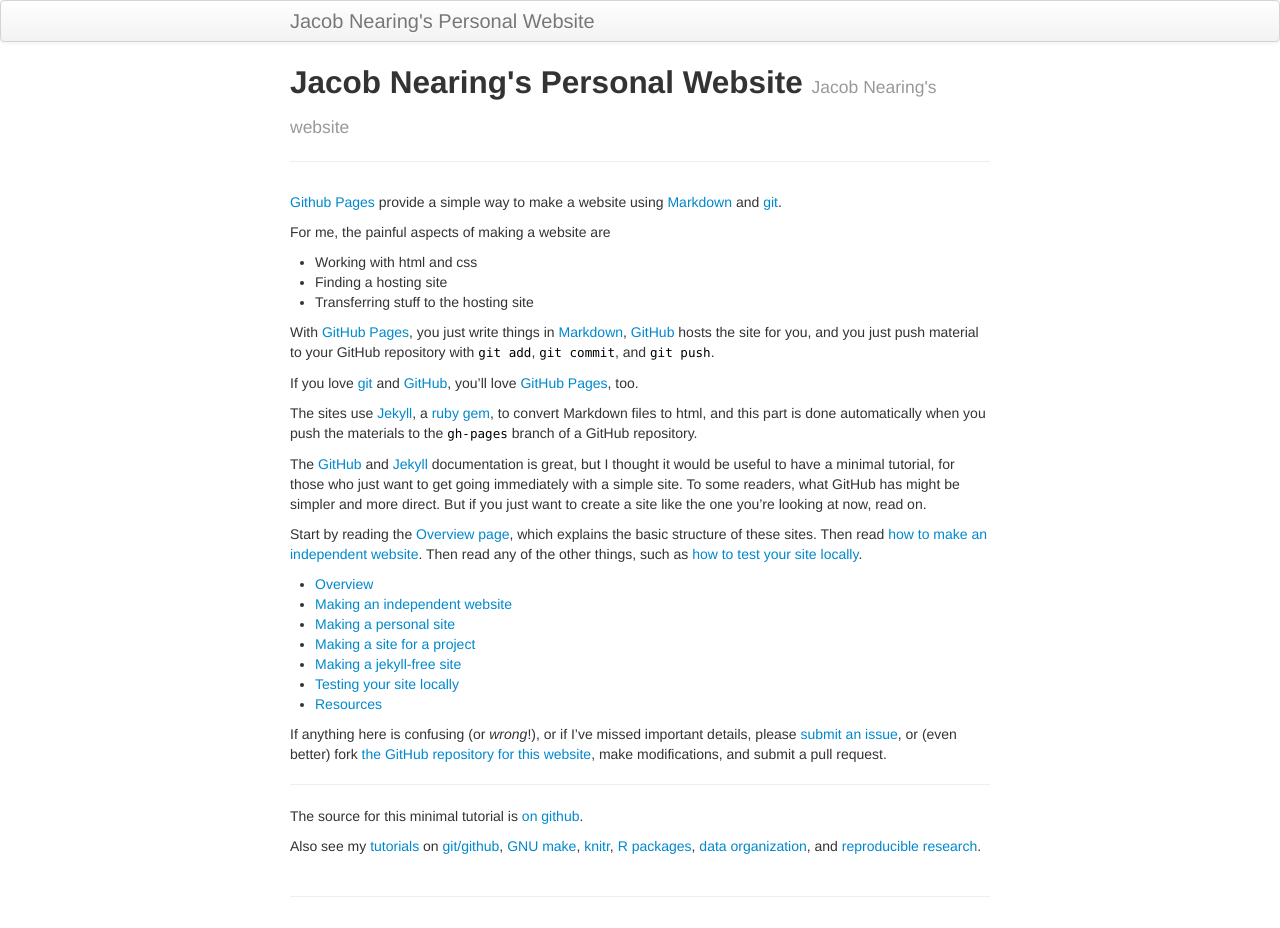
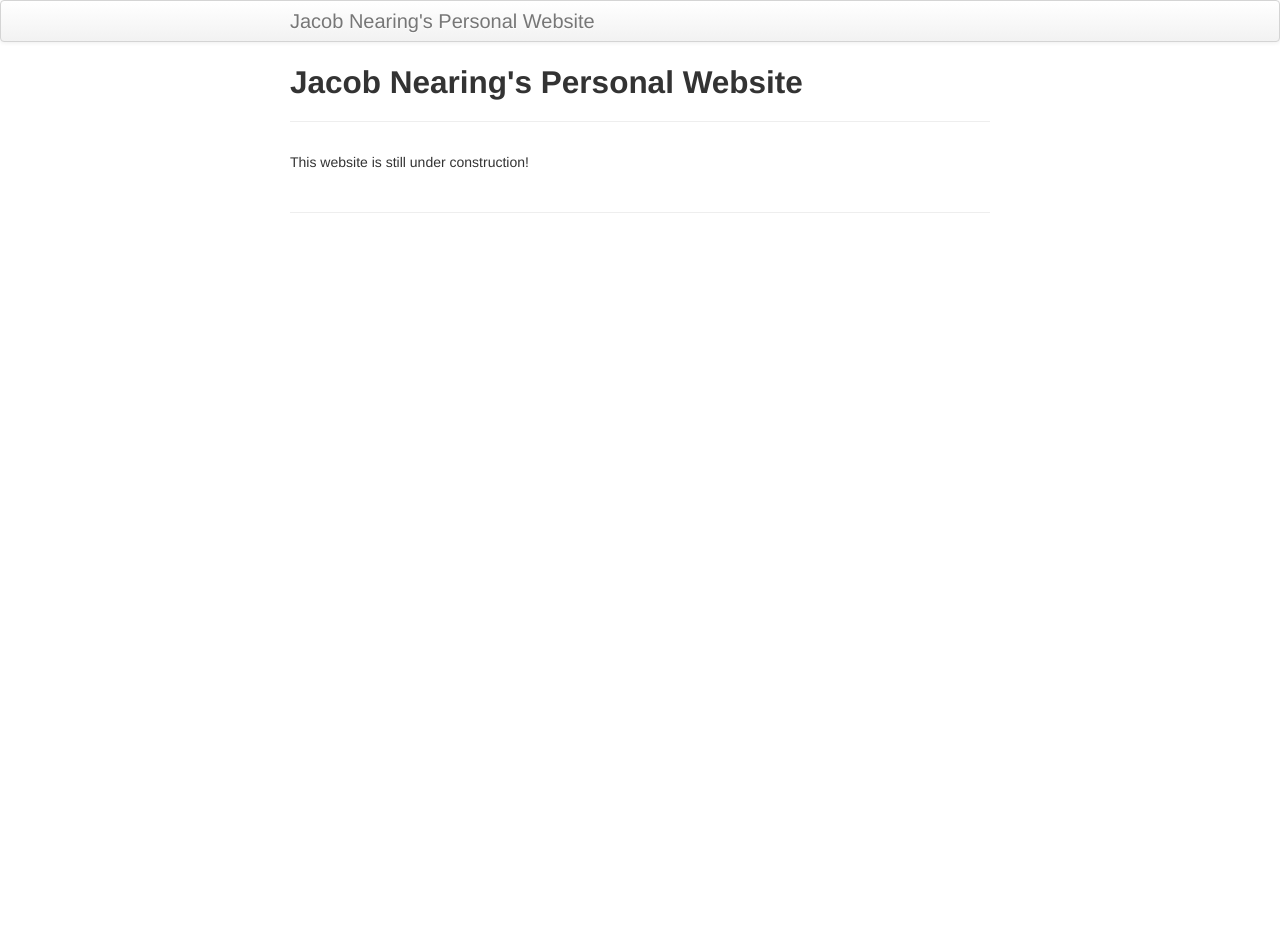
Before and after one commit to nearinj/jnearing_website, a Jekyll site: the page built from index.md, in a window 1280 px wide. Built offline with Jekyll 4.4.1, drawn with Linux system fonts in a browser that asks for light colours; after the commit the page ends 900 px from its top, so only the background shows below that.

Commit message:
Fixed home page

```diff
--- a/index.md
+++ b/index.md
@@ -1,71 +1,6 @@
 ---
 layout: page
 title: Jacob Nearing's Personal Website
-tagline: Jacob Nearing's website
 ---
 
-[Github Pages](https://pages.github.com) provide a simple way to make a
-website using
-[Markdown](https://daringfireball.net/projects/markdown/) and
-[git](https://git-scm.com).
-
-For me, the painful aspects of making a website are
-
-- Working with html and css
-- Finding a hosting site
-- Transferring stuff to the hosting site
-
-With [GitHub Pages](https://pages.github.com), you just write things in
-[Markdown](https://daringfireball.net/projects/markdown/),
-[GitHub](https://github.com) hosts the site for you, and you just push
-material to your GitHub repository with `git add`, `git commit`, and
-`git push`.
-
-If you love [git](https://git-scm.com/) and
-[GitHub](https://github.com), you'll love
-[GitHub Pages](https://pages.github.com), too.
-
-The sites use [Jekyll](https://jekyllrb.com/), a
-[ruby](https://www.ruby-lang.org/en/) [gem](https://rubygems.org/), to
-convert Markdown files to html, and this part is done
-automatically when you push the materials to the `gh-pages` branch
-of a GitHub repository.
-
-The [GitHub](https://pages.github.com) and
-[Jekyll](https://jekyllrb.com) documentation is great, but I thought it
-would be useful to have a minimal tutorial, for those who just want to
-get going immediately with a simple site. To some readers, what GitHub
-has might be simpler and more direct.  But if you just want to create
-a site like the one you're looking at now, read on.
-
-Start by reading the [Overview page](pages/overview.html), which
-explains the basic structure of these sites. Then read
-[how to make an independent website](pages/independent_site.html). Then
-read any of the other things, such as
-[how to test your site locally](pages/local_test.html).
-
-- [Overview](pages/overview.html)
-- [Making an independent website](pages/independent_site.html)
-- [Making a personal site](pages/user_site.html)
-- [Making a site for a project](pages/project_site.html)
-- [Making a jekyll-free site](pages/nojekyll.html)
-- [Testing your site locally](pages/local_test.html)
-- [Resources](pages/resources.html)
-
-If anything here is confusing (or _wrong_!), or if I've missed
-important details, please
-[submit an issue](https://github.com/kbroman/simple_site/issues), or (even
-better) fork [the GitHub repository for this website](https://github.com/kbroman/simple_site),
-make modifications, and submit a pull request.
-
----
-
-The source for this minimal tutorial is [on github](https://github.com/kbroman/simple_site).
-
-Also see my [tutorials](https://kbroman.org/pages/tutorials) on
-[git/github](https://kbroman.org/github_tutorial),
-[GNU make](https://kbroman.org/minimal_make),
-[knitr](https://kbroman.org/knitr_knutshell),
-[R packages](https://kbroman.org/pkg_primer),
-[data organization](https://kbroman.org/dataorg),
-and [reproducible research](https://kbroman.org/steps2rr).
+This website is still under construction!
```
